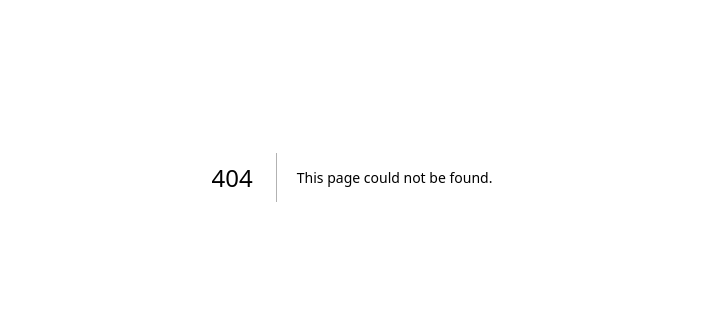
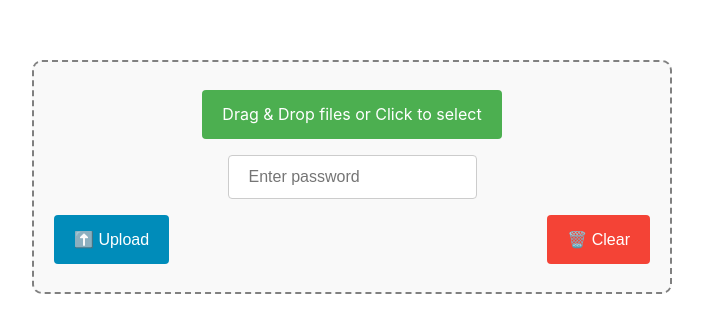
Before and after one commit to smart7even/nextjs-blog, a Next.js app: page /storage in a window 1280 px wide. Before the commit this address had no page. Shown: the part 223-556 px from the top of the page, without its empty margins (288-991 px from the left). Built offline with nearby package versions, Linux system fonts and the light colour scheme.

Commit message:
add page for uploading my files

```diff
--- a/package.json
+++ b/package.json
@@ -6,6 +6,7 @@
     "start": "next start"
   },
   "dependencies": {
+    "axios": "^1.4.0",
     "date-fns": "^2.29.3",
     "gray-matter": "^4.0.3",
     "next": "latest",
--- /dev/null
+++ b/pages/storage.js
@@ -0,0 +1,174 @@
+import { useCallback, useState } from 'react';
+import axios from 'axios';
+
+export default function UploadPage() {
+    const [files, setFiles] = useState([]);
+    const [password, setPassword] = useState('');
+    const [successMessage, setSuccessMessage] = useState('');
+    const [errorMessage, setErrorMessage] = useState('');
+
+    const onDrop = useCallback((event) => {
+        event.preventDefault();
+        const droppedFiles = event.dataTransfer.files;
+        setFiles((prevFiles) => [...prevFiles, ...droppedFiles]);
+    }, []);
+
+    const onChange = (event) => {
+        const selectedFiles = event.target.files;
+        setFiles((prevFiles) => [...prevFiles, ...selectedFiles]);
+    };
+
+    const onPasswordChange = (event) => {
+        setPassword(event.target.value);
+    };
+
+    const clearFiles = () => {
+        setFiles([]);
+        setSuccessMessage('');
+        setErrorMessage('');
+    };
+
+    const onSubmit = async () => {
+        if (!files.length) return;
+
+        const formData = new FormData();
+        files.forEach((file) => {
+            formData.append('files', file);
+        });
+
+        try {
+            const response = await axios.post('/upload', formData, {
+                headers: {
+                    'Content-Type': 'multipart/form-data',
+                    'Authorization': `Bearer ${password}`,
+                },
+            });
+
+            if (response.status === 200) {
+                setSuccessMessage('Files uploaded successfully.');
+            } else {
+                setErrorMessage('Failed to upload files.');
+            }
+
+            clearFiles();
+        } catch (error) {
+            setErrorMessage('Error uploading files.');
+            console.error('Error uploading files:', error);
+        }
+    };
+
+    return (
+        <div
+            style={{
+                display: 'flex',
+                alignItems: 'center',
+                justifyContent: 'center',
+                height: '100vh',
+            }}
+        >
+            <div
+                style={{
+                    width: '50%',
+                    height: 'auto',
+                    border: '2px dashed gray',
+                    display: 'flex',
+                    alignItems: 'center',
+                    justifyContent: 'center',
+                    flexDirection: 'column',
+                    borderRadius: '10px',
+                    backgroundColor: '#f9f9f9',
+                    padding: '20px',
+                }}
+                onDragOver={(event) => event.preventDefault()}
+                onDrop={onDrop}
+            >
+                <input
+                    type="file"
+                    onChange={onChange}
+                    style={{ display: 'none' }}
+                    id="fileInput"
+                    multiple
+                />
+                <label
+                    htmlFor="fileInput"
+                    style={{
+                        cursor: 'pointer',
+                        backgroundColor: '#4CAF50',
+                        color: 'white',
+                        padding: '12px 20px',
+                        margin: '8px 0',
+                        border: 'none',
+                        borderRadius: '4px',
+                        textDecoration: 'none',
+                        fontSize: '16px',
+                    }}
+                >
+                    Drag & Drop files or Click to select
+                </label>
+                {files.length > 0 && (
+                    <div style={{ maxHeight: '200px', overflow: 'auto', width: '100%', marginBottom: '10px' }}>
+                        <ul style={{ listStyle: 'none', padding: 0, margin: 0 }}>
+                            {files.map((file, index) => (
+                                <li key={index} style={{ marginBottom: '8px' }}>
+                                    {file.name}
+                                </li>
+                            ))}
+                        </ul>
+                    </div>
+                )}
+                <input
+                    type="password"
+                    placeholder="Enter password"
+                    onChange={onPasswordChange}
+                    style={{
+                        padding: '12px 20px',
+                        margin: '8px 0',
+                        border: '1px solid #ccc',
+                        borderRadius: '4px',
+                        fontSize: '16px',
+                    }}
+                />
+                <div style={{ display: 'flex', justifyContent: 'space-between', width: '100%' }}>
+                    <button
+                        onClick={onSubmit}
+                        style={{
+                            cursor: 'pointer',
+                            backgroundColor: '#008CBA',
+                            color: 'white',
+                            padding: '15px 20px',
+                            margin: '8px 0',
+                            border: 'none',
+                            borderRadius: '4px',
+                            textDecoration: 'none',
+                            fontSize: '16px',
+                        }}
+                    >
+                        ⬆️ Upload
+                    </button>
+                    <button
+                        onClick={clearFiles}
+                        style={{
+                            cursor: 'pointer',
+                            backgroundColor: '#f44336',
+                            color: 'white',
+                            padding: '15px 20px',
+                            margin: '8px 0',
+                            border: 'none',
+                            borderRadius: '4px',
+                            textDecoration: 'none',
+                            fontSize: '16px',
+                        }}
+                    >
+                        🗑️ Clear
+                    </button>
+                </div>
+                {successMessage && (
+                    <div style={{ color: 'green', marginTop: '10px' }}>{successMessage}</div>
+                )}
+                {errorMessage && (
+                    <div style={{ color: 'red', marginTop: '10px' }}>{errorMessage}</div>
+                )}
+            </div>
+        </div>
+    );
+}
```
Also changed, not shown: 1 other file (tests, documents, lock files or other folders).
